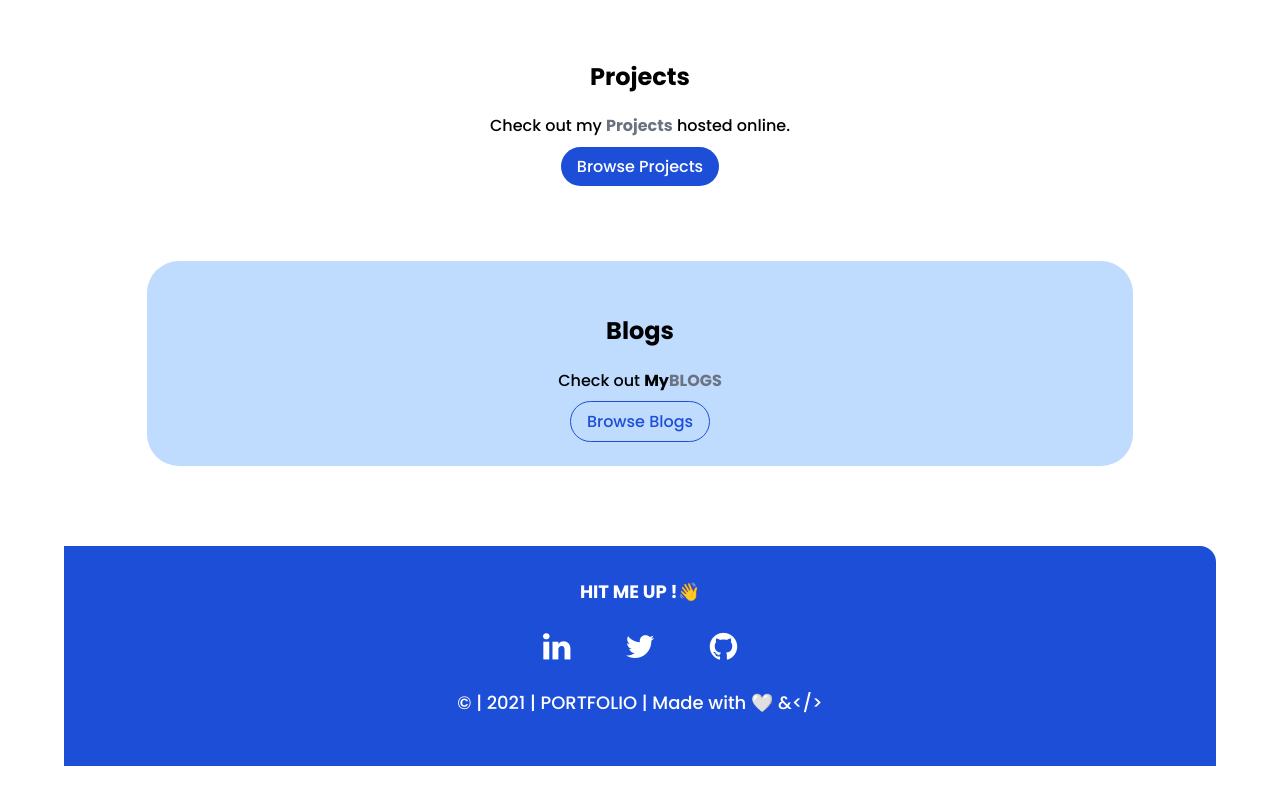
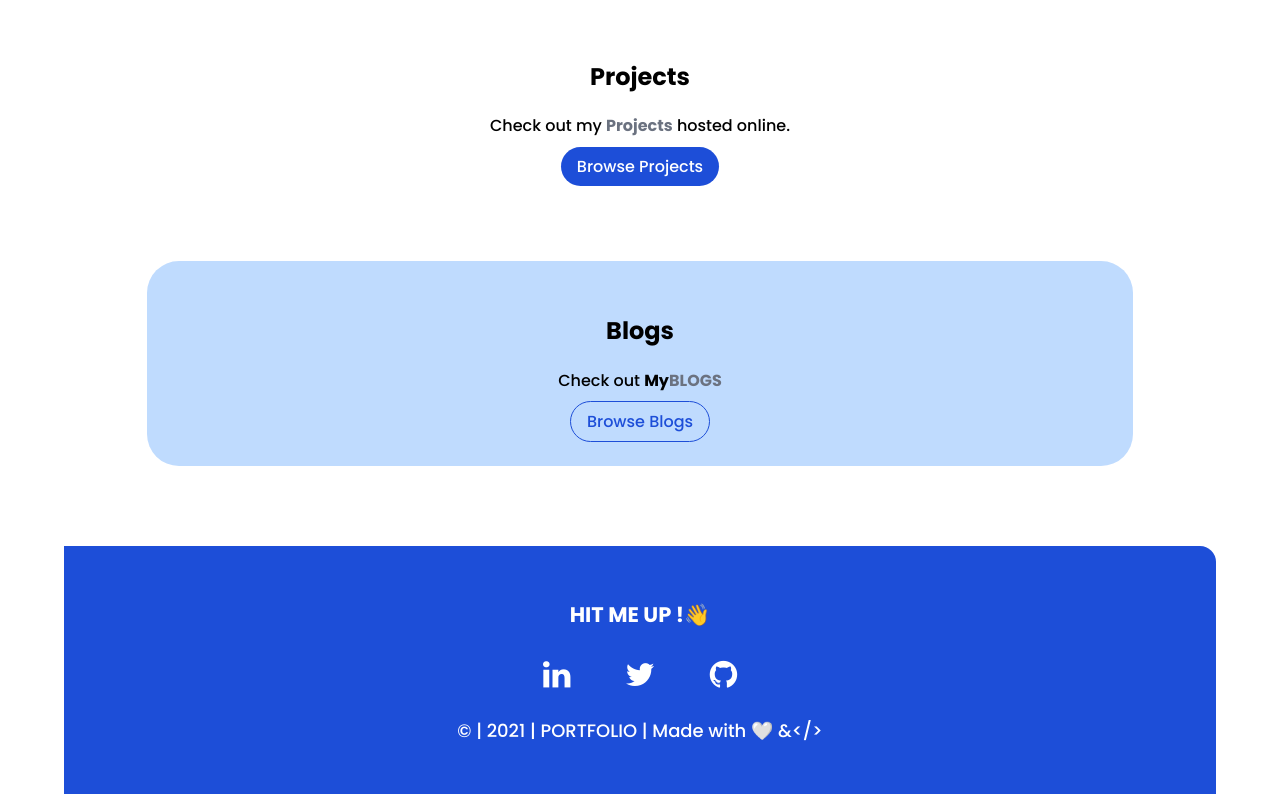
Before and after one commit to avinashprj/MyPortfolio, a plain HTML site: page index.html in a window 1280 px wide. Shown: the part 792-1586 px from the top of the page. Before the commit the page ends 1558 px from the top, so only its background shows below. Drawn offline with Linux system fonts and the light colour scheme.

Commit message:
Update index.html

```diff
--- a/index.html
+++ b/index.html
@@ -53,7 +53,8 @@
     </section>
 
  <footer class="footer">
-    <div class="footer-header"><span style="color:var(---off-white)"><strong>HIT ME UP !👋</strong></span>
+    <div class="footer-header">
+        <h3>HIT ME UP !👋</h3>
     <ul class="social-links list-non-bullet">
         <li class="list-item-inline">
              <a class="linksSymbol" href="https://www.linkedin.com/in/avinashprajapati914/"target="_blank" rel="noopener noreferrer"><i class="fa fa-linkedin"></i>
```
